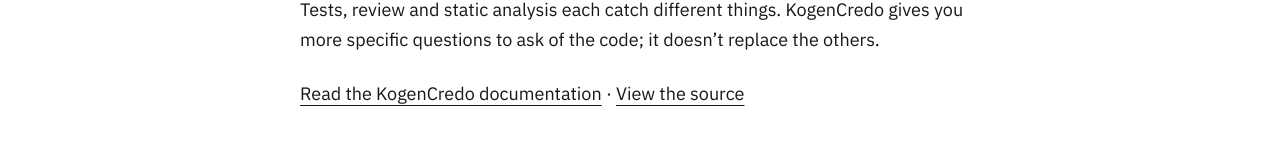
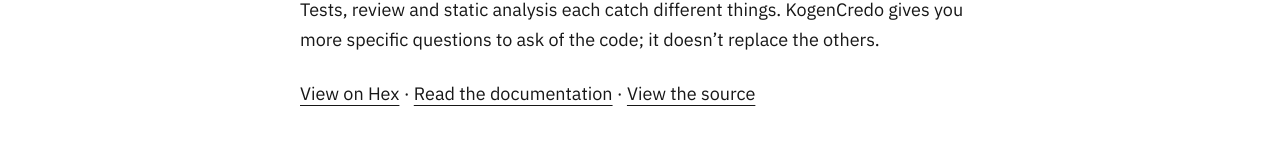
Before and after one commit to KogenAI/kogen.dev, an Astro site: page /announcements/2026-10-28/introducing-kogencredo in a window 1280 px wide. Shown: the part 3420-3581 px from the top of the page. Built offline with nearby package versions, Linux system fonts and the light colour scheme; Astro itself is replaced by a stand-in of ours.

Commit message:
Link KogenCredo package

```diff
--- a/src/content/announcements/introducing-kogencredo.md
+++ b/src/content/announcements/introducing-kogencredo.md
@@ -65,4 +65,4 @@ KogenCredo and OptimumCredo are independent libraries. OptimumCredo focuses on c
 
 Tests, review and static analysis each catch different things. KogenCredo gives you more specific questions to ask of the code; it doesn't replace the others.
 
-[Read the KogenCredo documentation](https://kogen-credo.hexdocs.pm/0.1.0/) · [View the source](https://github.com/KogenAI/kogen_credo)
+[View on Hex](https://hex.pm/packages/kogen_credo/0.1.0) · [Read the documentation](https://kogen-credo.hexdocs.pm/0.1.0/) · [View the source](https://github.com/KogenAI/kogen_credo)
```
